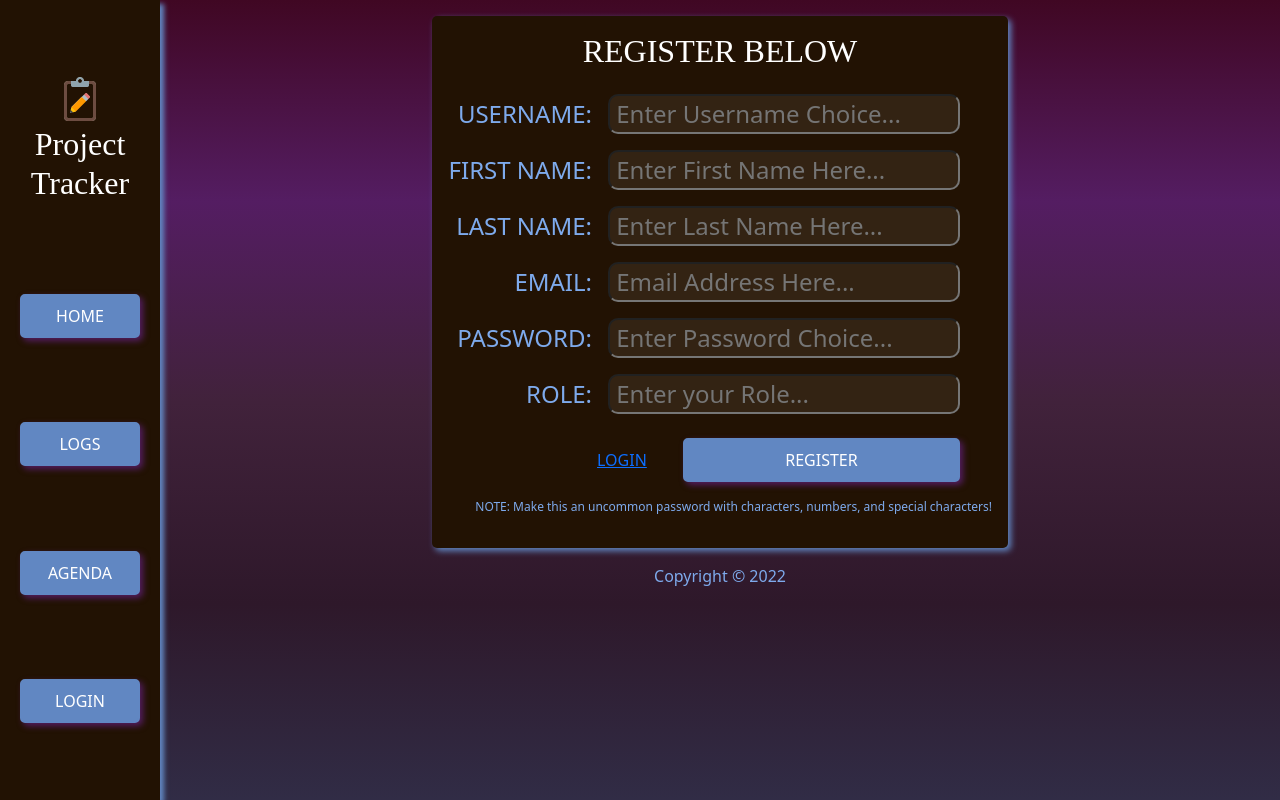
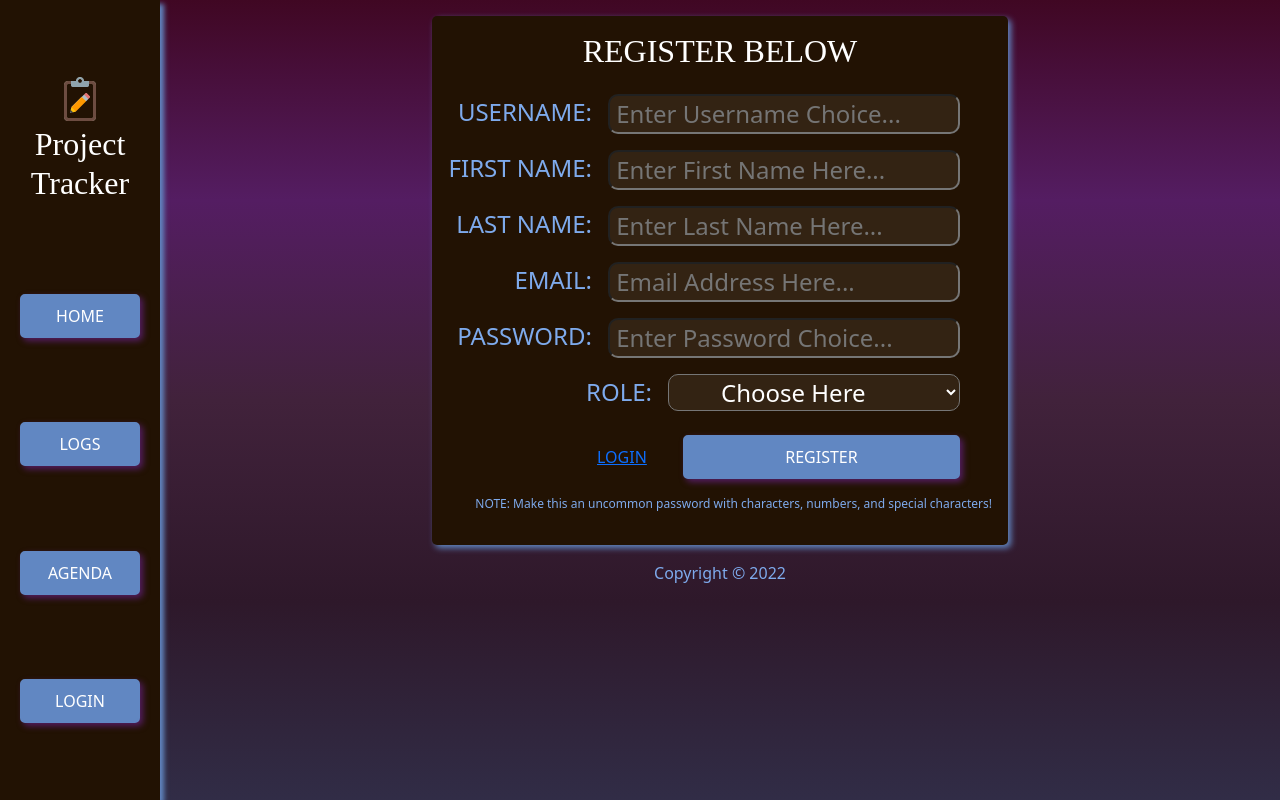
Before and after one commit to Reny8/Capstone, a React (Create React App) app in the folder frontend/: page /register in a window 1280 px wide. Shown: the top 800 px of the page. Built offline with nearby package versions, Linux system fonts and the light colour scheme.

Commit message:
Added a dropdown for roles register + Tested

```diff
--- a/frontend/src/hooks/useCustomForm.js
+++ b/frontend/src/hooks/useCustomForm.js
@@ -14,6 +14,7 @@ const useCustomForm = (initialValues = {}, onSubmit) => {
 
   const handleSubmit = (e) => {
     e.preventDefault();
+    console.log(formData)
     onSubmit(formData);
   };
 
--- a/frontend/src/pages/RegisterPage/RegisterPage.css
+++ b/frontend/src/pages/RegisterPage/RegisterPage.css
@@ -10,7 +10,8 @@
 
 }
 .register-container .grid-box label {
-    margin-right:2rem
+    margin-right:2rem;
+    display: flex;
 }
 .register-container .grid-box button {
     margin-right: 2rem;
@@ -20,3 +21,6 @@
     margin-right: auto;
     margin-left: auto
 }
+.register-container .grid-box select {
+   padding-left: 3rem;
+}
--- a/frontend/src/pages/RegisterPage/RegisterPage.js
+++ b/frontend/src/pages/RegisterPage/RegisterPage.js
@@ -87,13 +87,11 @@ const RegisterPage = () => {
           <div className="grid-box">
             <label>
               ROLE:
-              <input
-                type="text"
-                name="role"
-                placeholder=" Enter your Role..."
-                value={formData.password}
-                onChange={handleInputChange}
-              />
+              <select name="role" onChange={handleInputChange}>
+                <option>Choose Here</option>
+                <option value="Project Manager">Project Manager</option>
+                <option value="Software Developer">Software Developer</option>
+              </select>
             </label>
           </div>
           <div className="grid-box">
```
